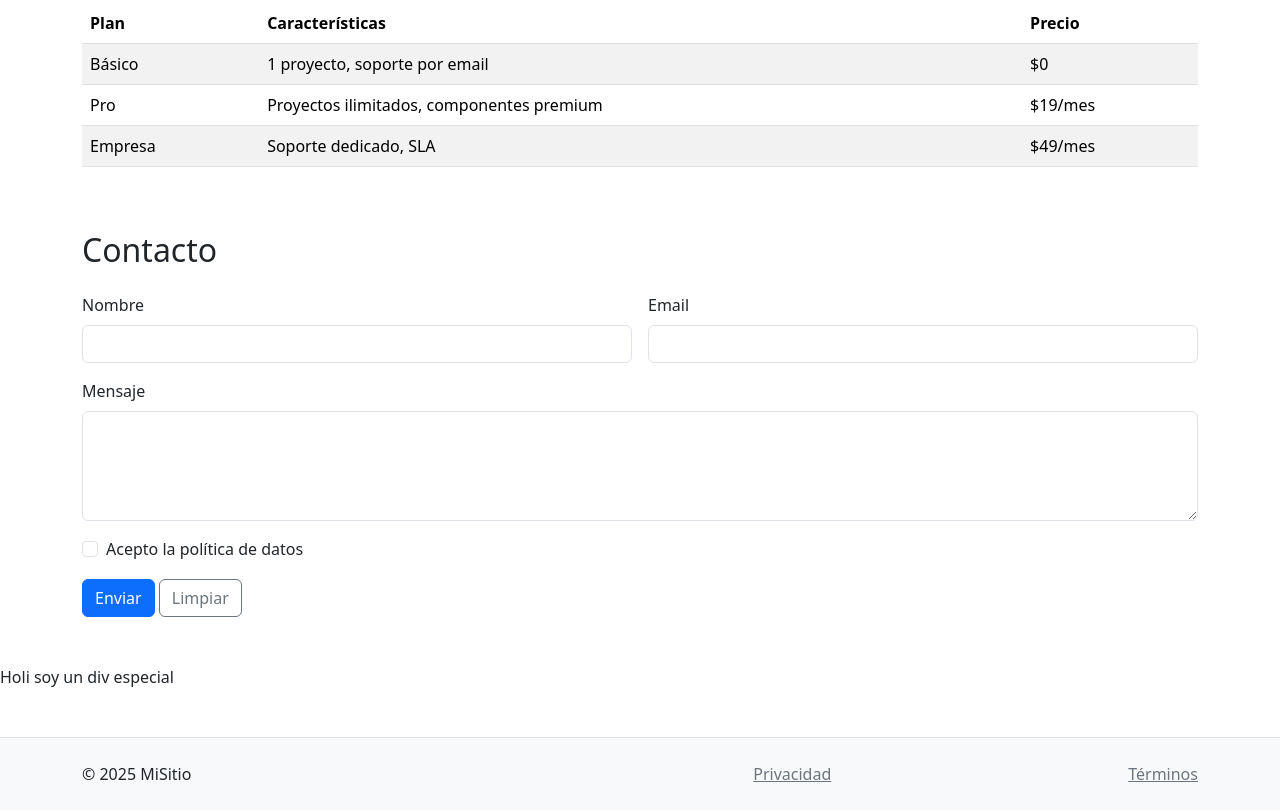
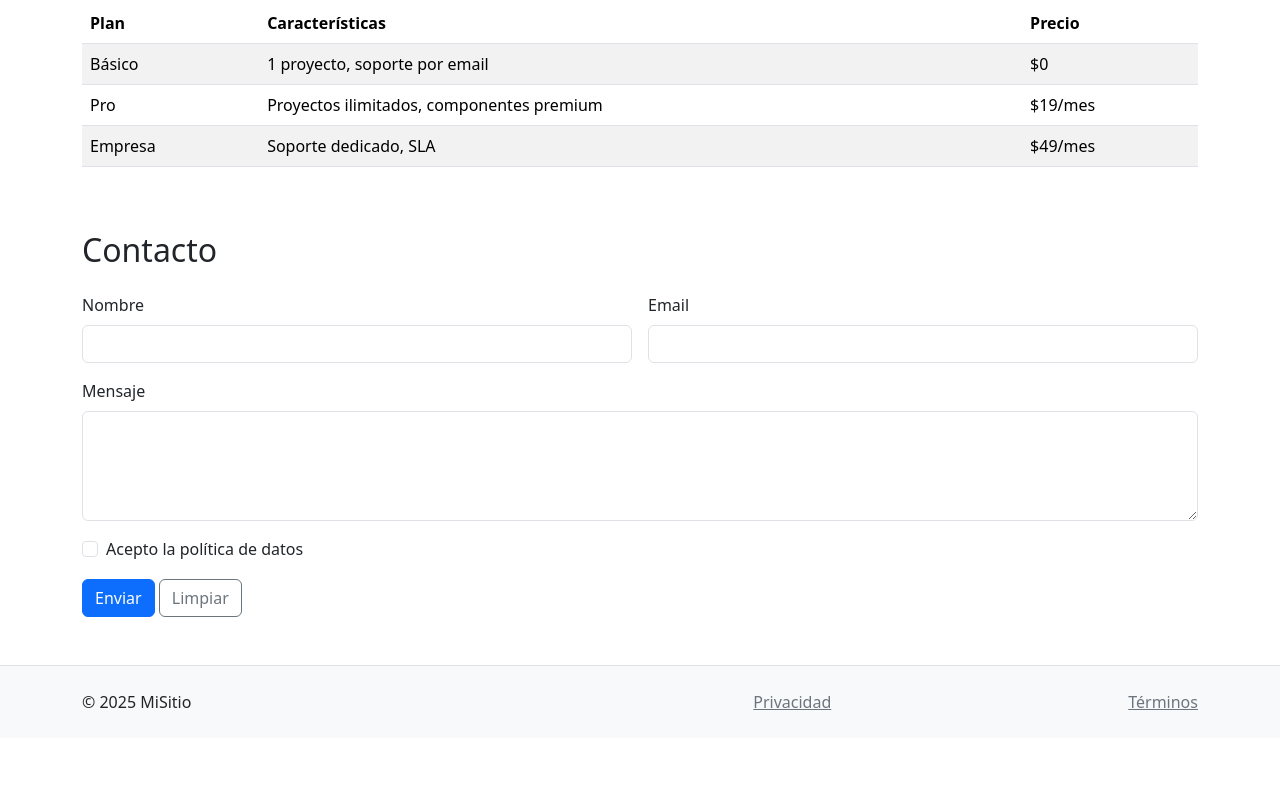
Before and after one commit to Peterrsin/mi-landing-page, a plain HTML site: page index.html in a window 1280 px wide. Shown: the part 968-1778 px from the top of the page. After the commit the page ends 1706 px from the top, so only its background shows below. Drawn offline with nearby package versions, Linux system fonts and the light colour scheme.

Commit message:
eliminando el div

```diff
--- a/index.html
+++ b/index.html
@@ -112,9 +112,6 @@
         </div>
     </div>
 </section>
-<div>
-    Holi soy un div especial
-</div>
 <footer class="bg-light border-top py-4 mt-5">
     <div class="container d-flex flex-column flex-md-row justify-content-between">
         <span>© 2025 MiSitio</span>
```
